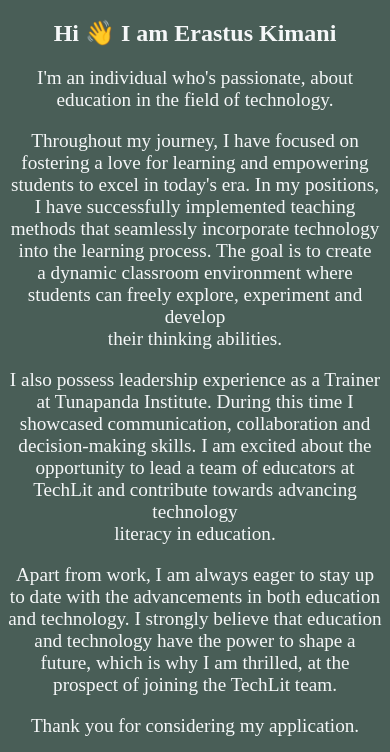
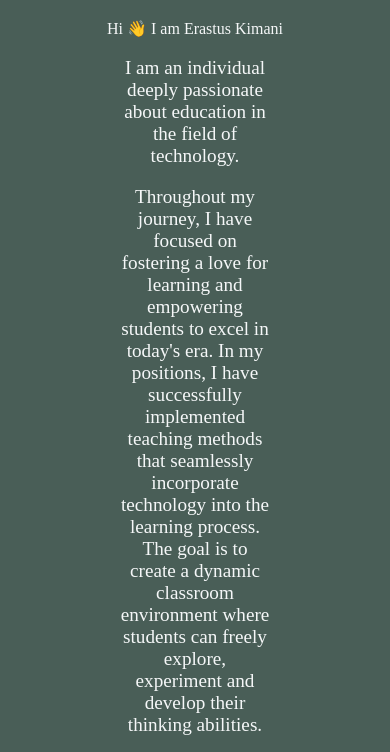
Before and after one commit to ErastusNjaramba/aboutMe.github.io, a plain HTML site: page index.html in a window 390 px wide. Shown: the part 77-829 px from the top of the page. Drawn offline with Linux system fonts and the light colour scheme.

Commit message:
made paragraphs responsive

```diff
--- a/index.html
+++ b/index.html
@@ -13,32 +13,34 @@
         </div>
 
         <div>
-            <h2 style="text-align: center; color: #F5F7F8;">Hi <span class="wave">👋 I am Erastus Kimani</h2>
+            <p style="text-align: center; color: #F5F7F8;">Hi <span class="wave">👋 I am Erastus Kimani</p>
         </div>
 
-        <div style="text-align: center; color: #F5F7F8; font-size: larger;">
-            <p> I'm an individual who's passionate, about education in the field of technology.</p>
+        <div style="color: #F5F7F8; text-align: center; margin: auto; font-size: larger; width: 40%;" >
+            <p >
+                    <p> I am an individual deeply passionate about education in the field of technology.</p>
                     <p>
-                Throughout my journey, I have focused on fostering a love for learning and empowering <br>
-                students to excel in today's era. In my positions, I have successfully implemented teaching  <br>
-                methods that seamlessly incorporate technology into the learning process. The goal is to create  <br>
-                a dynamic classroom environment where students can freely explore, experiment and develop  <br>
+                        Throughout my journey, I have focused on fostering a love for learning and empowering
+                        students to excel in today's era. In my positions, I have successfully implemented teaching
+                        methods that seamlessly incorporate technology into the learning process. The goal is to create
+                        a dynamic classroom environment where students can freely explore, experiment and develop
                         their thinking abilities.
                     </p>
                     <p>
-                I also possess leadership experience as a Trainer at Tunapanda Institute. During this time I <br>
-                showcased communication, collaboration and decision-making skills. I am excited about the <br>
-                opportunity to lead a team of educators at TechLit and contribute towards advancing technology <br>
+                        I also bring leadership experience as a Trainer at Tunapanda Institute. During this time, I
+                        showcased communication, collaboration, and decision-making skills. I am excited about the
+                        opportunity to lead a team of educators at TechLit and contribute towards advancing technology
                         literacy in education.
                     </p>
                     <p>
-                Apart from work, I am always eager to stay up to date with the advancements in both education <br>
-                and technology. I strongly believe that education and technology have the power to shape a <br>
+                        Beyond work, I am always eager to stay up-to-date with advancements in both education
+                        and technology. I strongly believe that education and technology have the power to shape the
                         future, which is why I am thrilled, at the prospect of joining the TechLit team.
                     </p>
                     <p>
                         Thank you for considering my application.
                     </p>
+            </p>
         </div>
     </div>
 </body>
```
Lines whose indentation alone changed are shown as unchanged.
